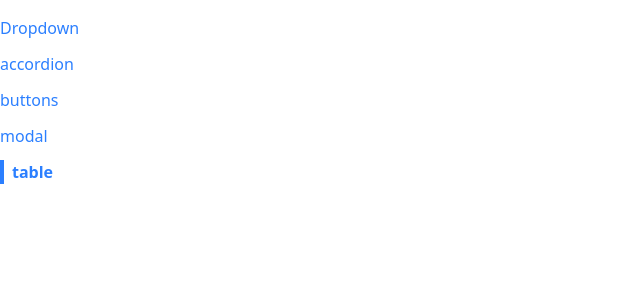
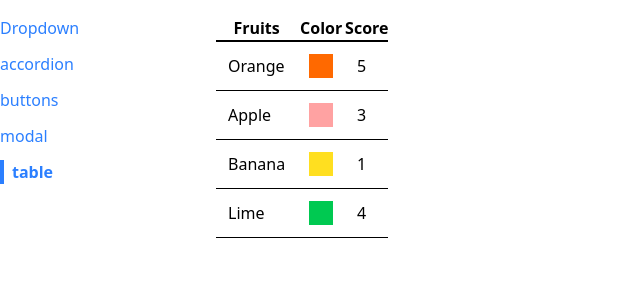
Before and after one commit to AfazPaul1/comps, a React (Vite) app: page /table in a window 1280 px wide. Shown: the top 300 px of the page, without its empty margins (0-640 px from the left). Built offline with nearby package versions, Linux system fonts and the light colour scheme.

Commit message:
basic table not reusable

```diff
--- a/src/components/Table.jsx
+++ b/src/components/Table.jsx
@@ -1,5 +1,33 @@
-function Table() {
-    return <div></div>
+function Table({data}) {
+
+    const renderedRows = data.map((item) => {
+        return (
+            <tr className= "border-b" key={item.name}>
+                <td className="p-3">{item.name}</td>
+                <td className="p-3">
+                    <div className={`p-3 ${item.color}`}>
+
+                    </div>
+                </td>
+                <td className="p-3">{item.score}</td>
+            </tr>
+        )
+    })
+
+    return (
+    <table className="table-audo border-spacing-2">
+        <thead>
+            <tr className="border-b-2">
+                <th>Fruits</th>
+                <th>Color</th>
+                <th>Score </th>
+            </tr>
+        </thead>
+        <tbody>
+            {renderedRows}
+        </tbody>
+    </table>
+    )
 }
 
 export default Table
--- a/src/pages/TablePage.jsx
+++ b/src/pages/TablePage.jsx
@@ -1,9 +1,19 @@
 import Table from "../components/Table";
 
 function TablePage() {
-    return <div>
 
+    const data = [
+        {name: 'Orange', color: 'bg-orange-500', score: 5},
+        {name: 'Apple', color: 'bg-red-300', score: 3},
+        {name: 'Banana', color: 'bg-yellow-300', score: 1},
+        {name: 'Lime', color: 'bg-green-500', score: 4 }
+    ]
+
+    return (
+    <div>
+        <Table data={data}></Table>
     </div>
+    )
 }
 
 export default TablePage
```
